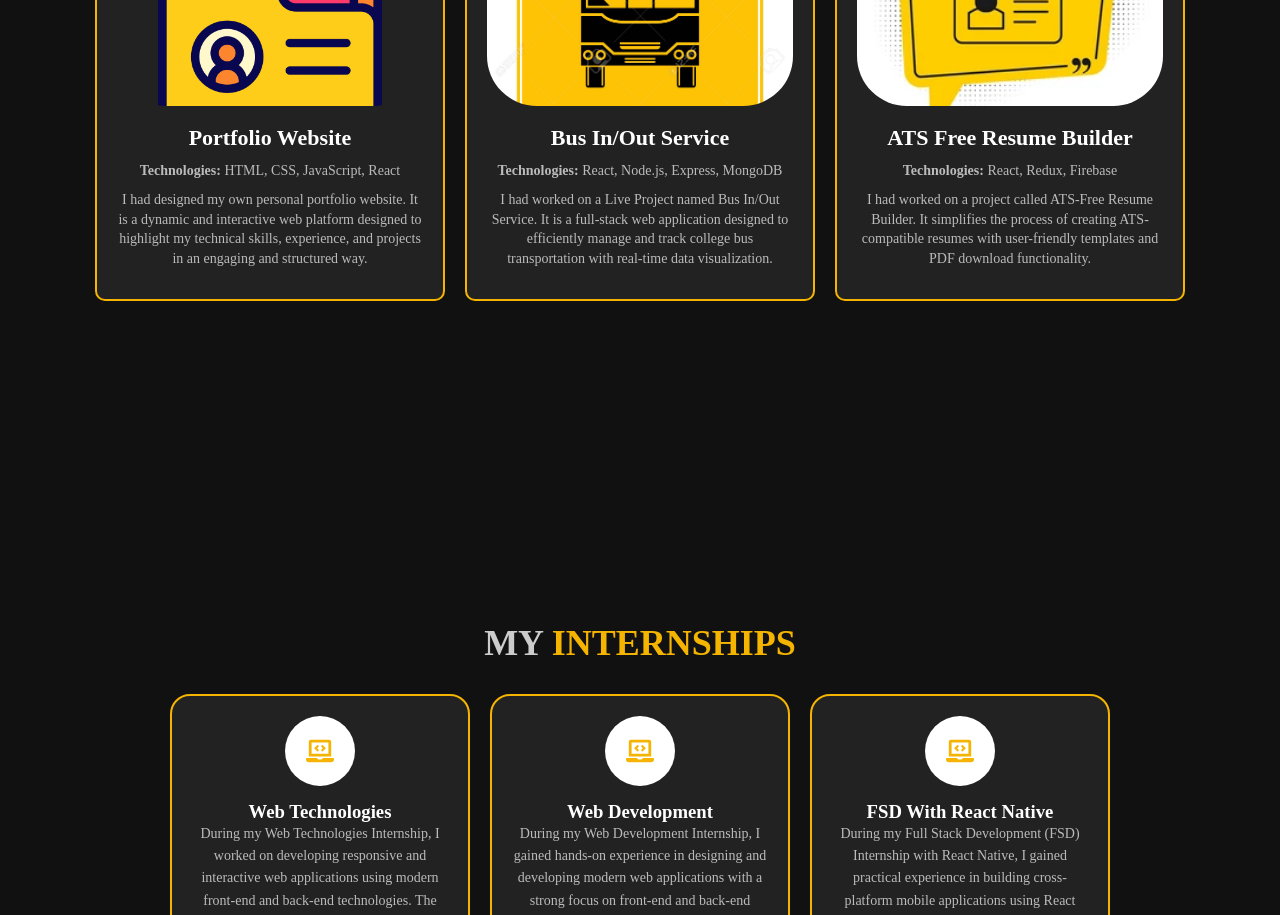
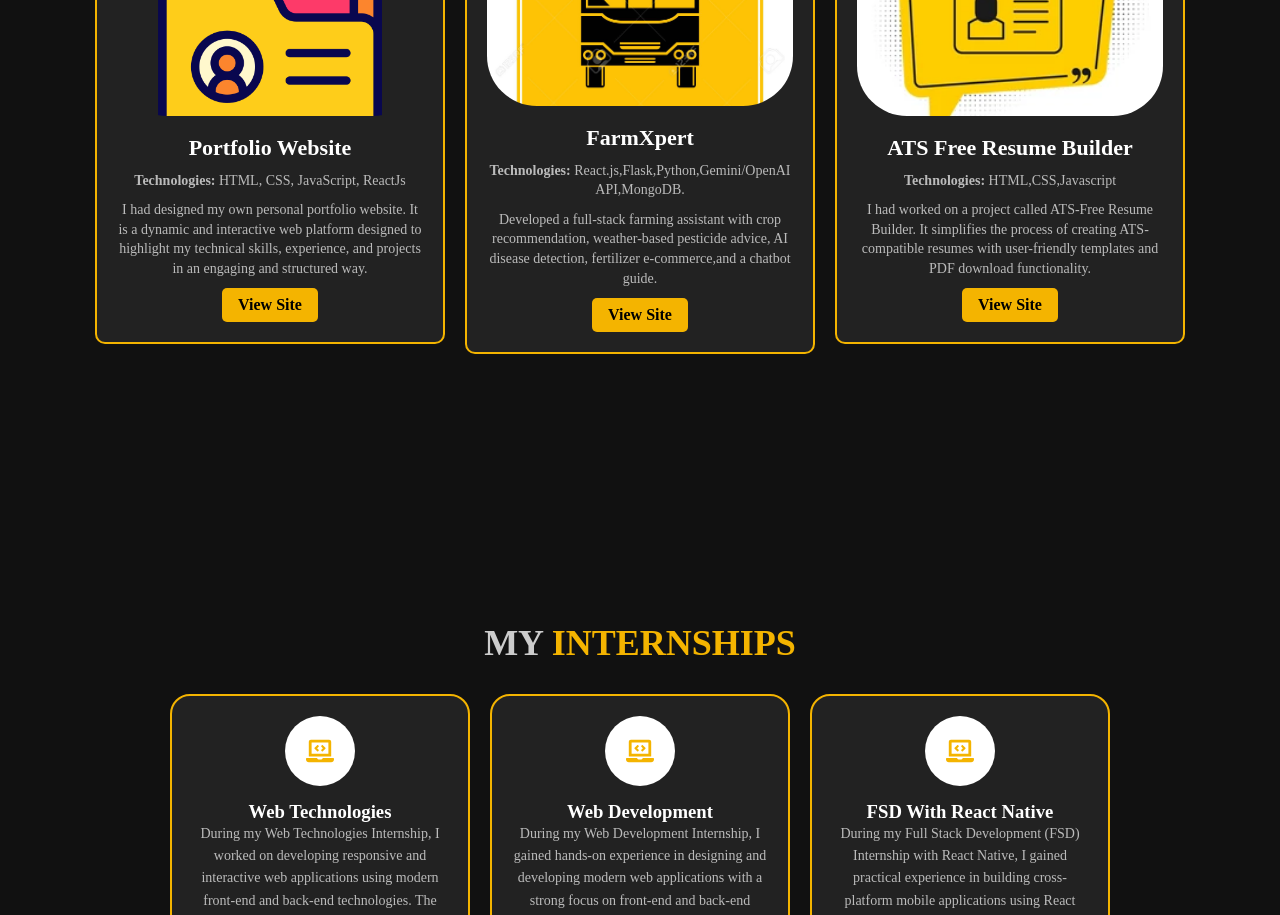
Before and after one commit to mounikadevipaila/portfolio, a React (Vite) app: page / in a window 1280 px wide. Shown: the part 2920-3835 px from the top of the page. Built offline with nearby package versions, Linux system fonts and the light colour scheme.

Commit message:
Update Projects.jsx

```diff
--- a/src/Projects.jsx
+++ b/src/Projects.jsx
@@ -7,26 +7,26 @@ import resume from "../src/assets/resume2.png"
 const projects = [
   {
     title: "Portfolio Website",
-    technologies: "HTML, CSS, JavaScript, React",
+    technologies: "HTML, CSS, JavaScript, ReactJs",
     description:
       "I had designed my own personal portfolio website. It is a dynamic and interactive web platform designed to highlight my technical skills, experience, and projects in an engaging and structured way.",
-    gitLink: "https://github.com/yourusername/portfolio",
+    gitLink: "https://portfolio-omega-khaki-38.vercel.app/",
     image: portfolio, // Add your image path here
   },
   {
-    title: "Bus In/Out Service",
-    technologies: "React, Node.js, Express, MongoDB",
+    title: "FarmXpert",
+    technologies: " React.js,Flask,Python,Gemini/OpenAI API,MongoDB.",
     description:
-      "I had worked on a Live Project named Bus In/Out Service. It is a full-stack web application designed to efficiently manage and track college bus transportation with real-time data visualization.",
-    gitLink: "https://github.com/yourusername/bus-in-out",
+      "Developed a full-stack farming assistant with crop recommendation, weather-based pesticide advice, AI disease detection, fertilizer e-commerce,and a chatbot guide. ",
+    gitLink: "https://github.com/mounikadevipaila/FarmXpert",
     image: bus, // Add your image path here
   },
   {
     title: "ATS Free Resume Builder",
-    technologies: "React, Redux, Firebase",
+    technologies: "HTML,CSS,Javascript ",
     description:
       "I had worked on a project called ATS-Free Resume Builder. It simplifies the process of creating ATS-compatible resumes with user-friendly templates and PDF download functionality.",
-    gitLink: "https://github.com/mounikadevipaila/ResumeBuilder",
+    gitLink: "https://mounikadevipaila.github.io/ResumeBuilder/home/homepage.html",
     image: resume, // Add your image path here
   },
 ];
@@ -46,9 +46,9 @@ const Projects = () => {
               <strong>Technologies:</strong> {project.technologies}
             </p>
             <p>{project.description}</p>
-            {/* <a href={project.gitLink} target="_blank" rel="noopener noreferrer" className="git-button">
-              GitHub Link
-            </a> */}
+             <a href={project.gitLink} target="_blank" rel="noopener noreferrer" className="git-button">
+              View Site
+            </a>
           </div>
         ))}
       </div>
```
